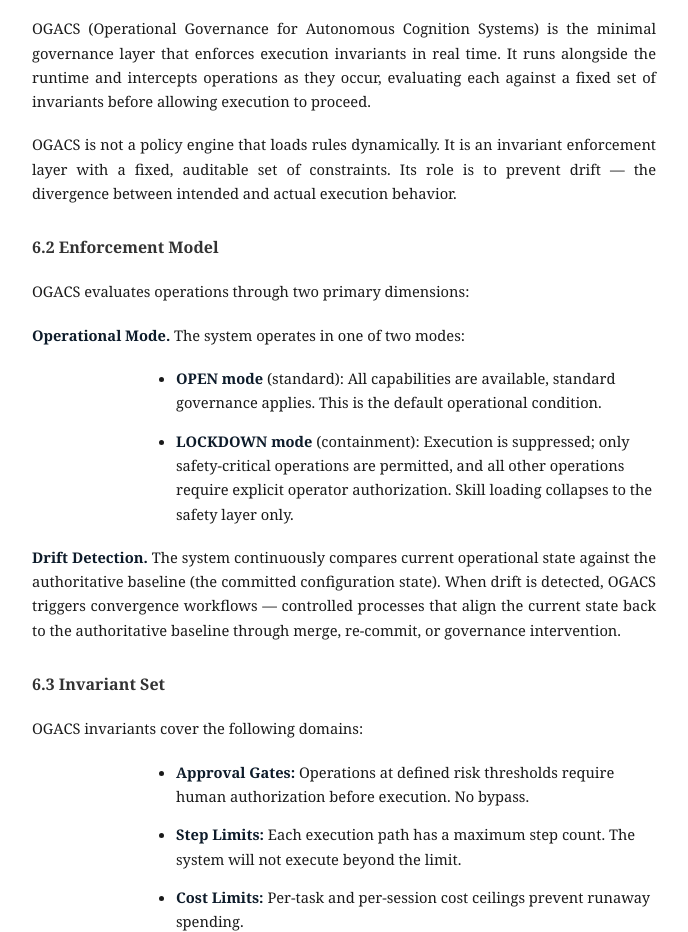
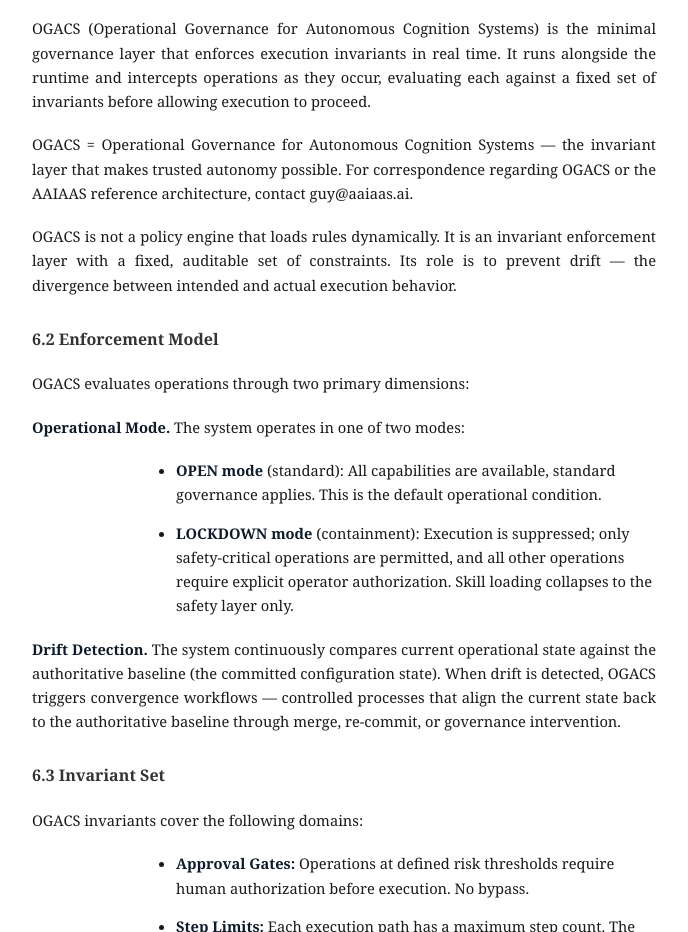
Before and after one commit to Egavasyug/aaiaas.ai-docs, a plain HTML site: page docs/harness-first-agentic-ai/index.html in a window 1280 px wide. Shown: the part 8940-9872 px from the top of the page, without its empty margins (296-984 px from the left). Drawn offline with Linux system fonts and the light colour scheme.

Commit message:
docs: add OGACS glossary note and contact line to whitepaper HTML and PDF

```diff
--- a/docs/harness-first-agentic-ai/index.html
+++ b/docs/harness-first-agentic-ai/index.html
@@ -364,6 +364,9 @@ p {
 
 <p>OGACS (Operational Governance for Autonomous Cognition Systems) is the minimal governance layer that enforces execution invariants in real time. It runs alongside the runtime and intercepts operations as they occur, evaluating each against a fixed set of invariants before allowing execution to proceed.</p>
 
+<p>OGACS = Operational Governance for Autonomous Cognition Systems — the invariant layer that makes trusted autonomy possible.
+For correspondence regarding OGACS or the AAIAAS reference architecture, contact guy@aaiaas.ai.</p>
+
 <p>OGACS is not a policy engine that loads rules dynamically. It is an invariant enforcement layer with a fixed, auditable set of constraints. Its role is to prevent drift — the divergence between intended and actual execution behavior.</p>
 
 <h3 id="section6.2">6.2 Enforcement Model</h3>
```
Also changed, not shown: 1 other file.
